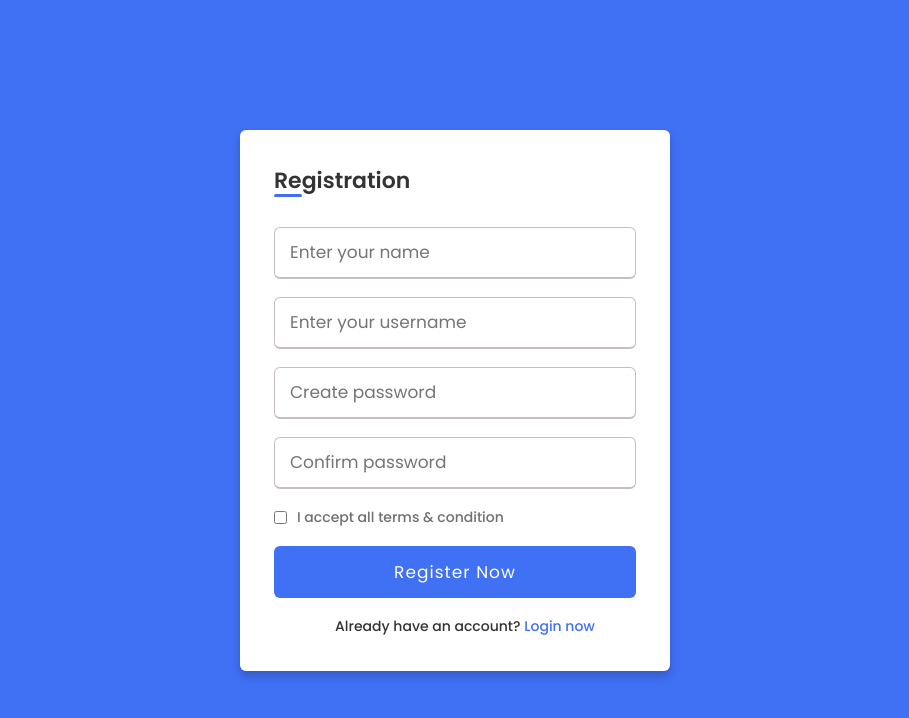
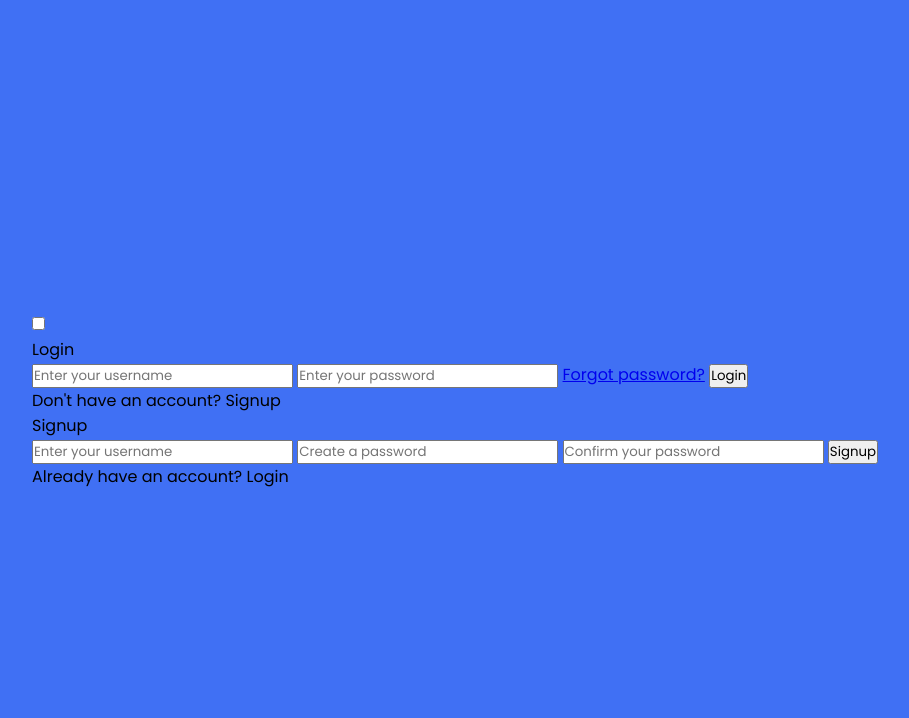
Before and after one commit to mrzqiaullah27/Peminjaman-Skuter-Elektrik, a PHP site: page / in a window 1280 px wide. Shown: the top 718 px of the page, without its empty margins (185-1094 px from the left). Run offline with PHP 8.4, Linux system fonts and the light colour scheme.

Commit message:
Update index.php

```diff
--- a/index.php
+++ b/index.php
@@ -1,38 +1,43 @@
 <!DOCTYPE html>
-<html lang="en" dir="ltr">
+<html lang="en">
 <head>
   <meta charset="UTF-8">
   <meta name="viewport" content="width=device-width, initial-scale=1.0">
-    <title>Peminjaman Skuter Elektrik</title>
+  <meta http-equiv="X-UA-Compatible" content="ie=edge">
+  <title>Login & Registration </title>
   <link rel="stylesheet" href="style.css">
 </head>
 <body>
-  <div class="wrapper">
-    <h2>Registration</h2>
+  <div class="container">
+    <input type="checkbox" id="check">
+    <div class="login form">
+      <header>Login</header>
       <form action="#">
-      <div class="input-box">
-        <input type="text" placeholder="Enter your name" required>
+        <input type="text" placeholder="Enter your username">
+        <input type="password" placeholder="Enter your password">
+        <a href="#">Forgot password?</a>
+        <input type="button" class="button" value="Login">
+      </form>
+      <div class="signup">
+        <span class="signup">Don't have an account?
+         <label for="check">Signup</label>
+        </span>
       </div>
-      <div class="input-box">
-        <input type="text" placeholder="Enter your username" required>
     </div>
-      <div class="input-box">
-        <input type="password" placeholder="Create password" required>
+    <div class="registration form">
+      <header>Signup</header>
+      <form action="#">
+        <input type="text" placeholder="Enter your username">
+        <input type="password" placeholder="Create a password">
+        <input type="password" placeholder="Confirm your password">
+        <input type="button" class="button" value="Signup">
+      </form>
+      <div class="signup">
+        <span class="signup">Already have an account?
+         <label for="check">Login</label>
+        </span>
       </div>
-      <div class="input-box">
-        <input type="password" placeholder="Confirm password" required>
     </div>
-      <div class="policy">
-        <input type="checkbox">
-        <h3>I accept all terms & condition</h3>
-      </div>
-      <div class="input-box button">
-        <input type="Submit" value="Register Now">
-      </div>
-      <div class="text">
-        <h3>Already have an account? <a href="#">Login now</a></h3>
-      </div>
-    </form>
   </div>
 </body>
 </html>
```
Lines whose indentation alone changed are shown as unchanged.
